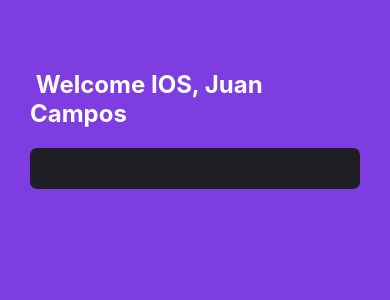
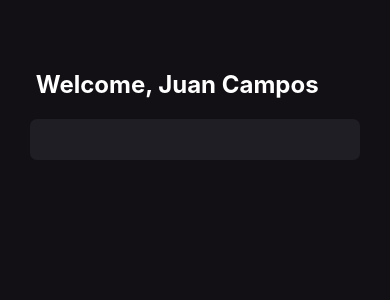
Before and after one commit to JuanCampbsi/my_skills, a React Native app: screen / in a window 390 px wide. Shown: the top 300 px of the page. Built offline with nearby package versions, Linux system fonts and the light colour scheme.

Commit message:
Update page Home

```diff
--- a/src/pages/home.js
+++ b/src/pages/home.js
@@ -5,7 +5,7 @@ export function home() {
   return (
     <>
       <View style={styles.container}>
-        <Text style={styles.title}> Welcome IOS, Juan Campos </Text>
+        <Text style={styles.title}> Welcome, Juan Campos </Text>
         <TextInput style={styles.input}></TextInput>
       </View>
     </>
@@ -14,7 +14,7 @@ export function home() {
 const styles = StyleSheet.create({
   container: {
     flex: 1,
-    backgroundColor: '#7e3de0',
+    backgroundColor: '#121015',
     paddingHorizontal: 20,
     paddingVertical: 70,
     paddingHorizontal: 30
```
